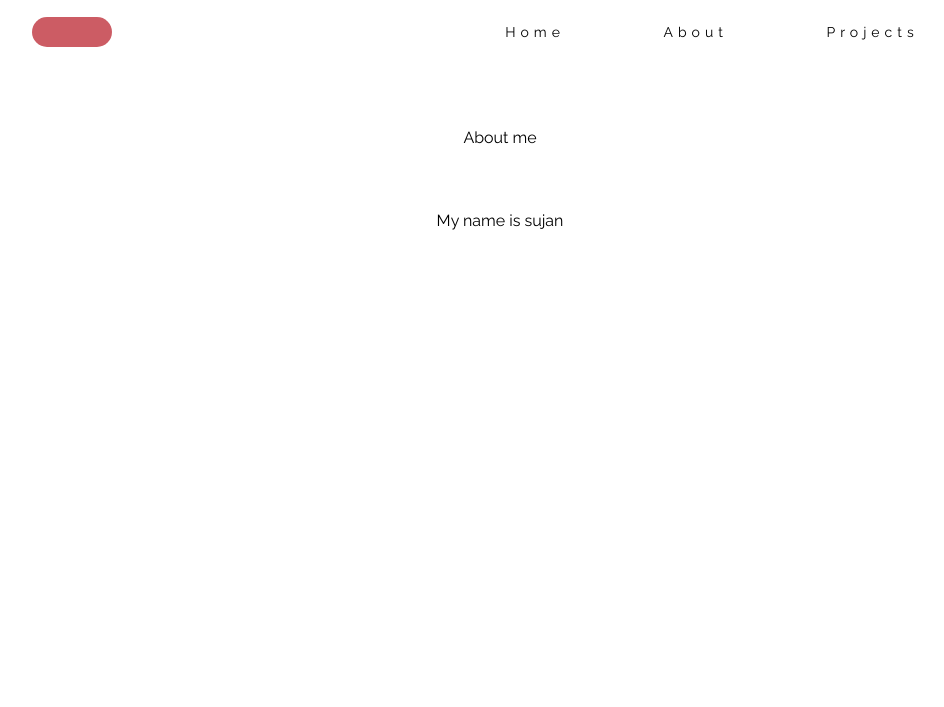
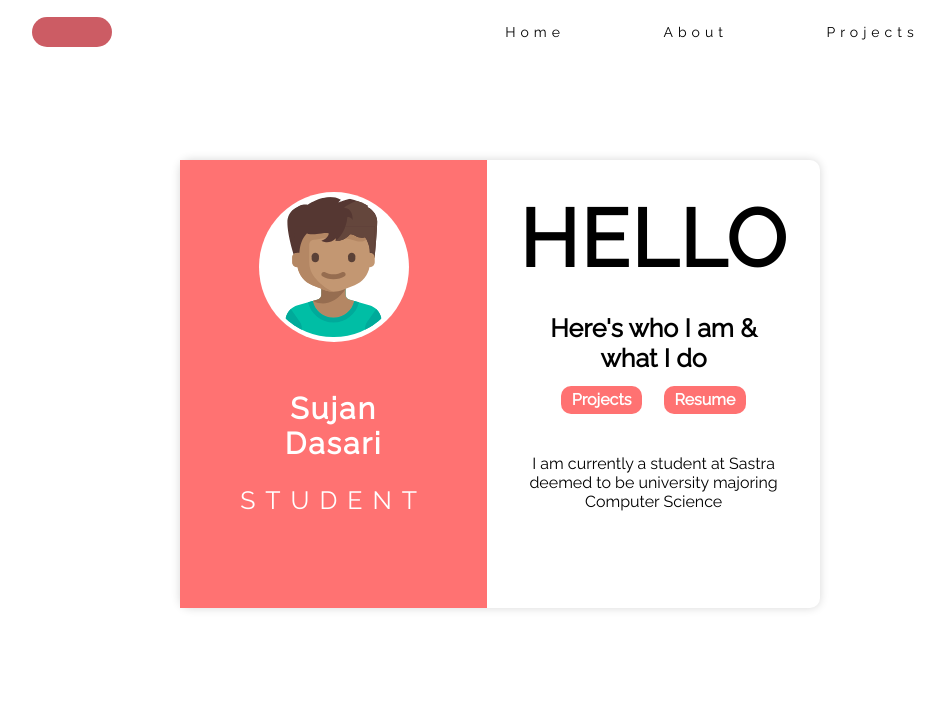
Before and after one commit to dvsujan/dvsujan.github.io, a plain HTML site: page about.html in a window 1280 px wide. Shown: the whole page, without its empty margins (140-1084 px from the left). Drawn offline with nearby package versions, Linux system fonts and the light colour scheme.

Commit message:
added about

```diff
--- /dev/null
+++ b/about.css
@@ -0,0 +1,119 @@
+.abtme {
+    display: flex;
+    flex-direction: column;
+    align-items: center;
+    justify-content: center;
+    width: 100%;
+    height: 80%;
+}
+
+.cntbox {
+    display: flex;
+    flex-direction: row;
+    box-shadow: 0px 0px 10px #00000029;
+    width: 50%;
+    height: 70%;
+    border-radius: 10px;
+}
+
+.cnt1 {
+    flex: 1;
+    display: flex;
+    padding: 5%;
+    flex-direction: column;
+    align-items: center;
+    background-color: #ff7272;
+}
+
+.cnt1 h1 {
+    flex: 1;
+    color: #ffffff;
+    font-weight: 1000;
+    font-size: 30px;
+    letter-spacing: 2px;
+}
+
+.cnt2 {
+    flex: 1;
+    display: flex;
+    padding: 5%;
+    flex-direction: column;
+}
+
+.meimg {
+    width: 150px;
+    height: 150px;
+    background-color: white;
+    border-radius: 50%;
+    padding: 2%;
+}
+
+.meimg img {
+    border-radius: 50%;
+}
+
+.cntname {
+    padding-top: 20%;
+}
+
+.cntrole {
+    padding-top: 10%;
+}
+
+.cntrole h2 {
+    color: #ffffff;
+    font-weight: 200;
+    font-size: 25px;
+    letter-spacing: 10px;
+}
+
+.cnt2 h1 {
+    font-weight: 900;
+    font-size: 80px;
+    letter-spacing: 2px;
+}
+
+.cnt2 h2 {
+    padding-top: 10%;
+    font-weight: 700;
+    font-size: 25px;
+}
+
+.cnt2 p {
+    padding-top: 10%;
+}
+
+.probtn {
+    display: flex;
+    flex-direction: row;
+    justify-content: center;
+    align-items: center;
+    width: 100%;
+    height: 10%;
+    padding: 10%;
+}
+
+.probtn button {
+    border: none;
+    color: white;
+    background-color: #ff7272;
+    font-weight: 900;
+    border: none;
+    padding: 2%;
+    padding-left: 5%;
+    padding-right: 5%;
+    margin: 5%;
+    border-radius: 10px;
+}
+
+@media only screen and (max-width: 768px) {
+    .cntbox {
+        flex-direction: column;
+        width: 100%;
+        height: 100%;
+        box-shadow: none;
+    }
+    .cnt2 {
+        height: 100%;
+    }
+}
--- a/about.html
+++ b/about.html
@@ -1,8 +1,12 @@
 <html>
 <link rel="stylesheet" type="text/css" href="style.css">
+<link rel="stylesheet" type="text/css" href="about.css">
 <link rel="stylesheet" href="https://fonts.googleapis.com/css?family=Raleway">
 <script src="https://unpkg.com/@lottiefiles/lottie-player@latest/dist/lottie-player.js"></script>
 
+<head>
+    <meta name="viewport" content="width=device-width, initial-scale=1.0">
+</head>
 <nav>
     <div class="logo">
         <div class="square"></div>
@@ -28,8 +32,33 @@
 </nav>
 
 <body>
-    <h1 style="padding:5%">About me</h1>
-    <p>My name is sujan</p>
+    <div class='abtme'>
+        <!--------------------------------------------------------------------------------------------------------- -->
+        <div class='cntbox'>
+            <div class='cnt1'>
+                <div class='meimg'>
+                    <img src="images/charboy.svg" style='width: 100%; height:100%'>
+                </div>
+                <div class='cntname'>
+                    <h1>Sujan <br> Dasari</h1>
+                </div>
+                <div class='cntrole'>
+                    <h2>STUDENT</h2>
+                </div>
+            </div>
+
+            <!--------------------------------------------------------------------------------------------------------- -->
+            <div class='cnt2'>
+                <h1>HELLO</h1>
+                <h2>Here's who I am & what I do</h2>
+                <div class='probtn'>
+                    <button href='projects.html'>Projects</button>
+                    <button>Resume</button>
+                </div>
+                <p>I am currently a student at Sastra deemed to be university majoring Computer Science</p>
+            </div>
+        </div>
+    </div>
 </body>
 <script src="main.js"></script>
 <script src="nav.js"></script>
--- a/style.css
+++ b/style.css
@@ -111,16 +111,13 @@ nav {
     transform: scale(1, 1);
 }
 
-
-/*End anchor tag animation*/
-
 @media screen and (max-width: 1024px) {
     .nav-links {
         width: 50%;
     }
 }
 
-@media screen and (max-width: 768px) {
+@media only screen and (max-width: 768px) {
     .Home {
         flex-direction: column;
         overflow: hidden;
```
Also changed, not shown: index.html (+4 -1 lines), projects.html (+3 -0 lines), images/charboy.svg (added), images/me.png (added).
